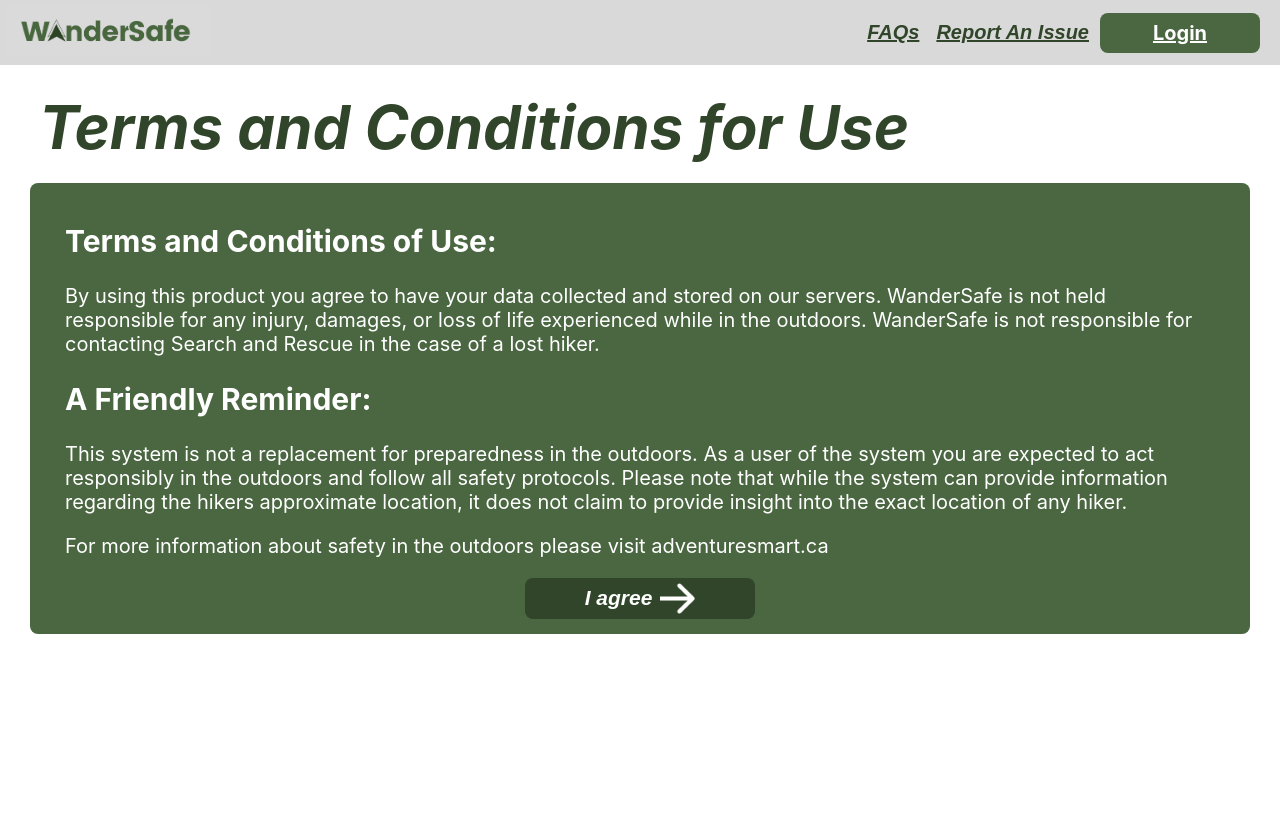
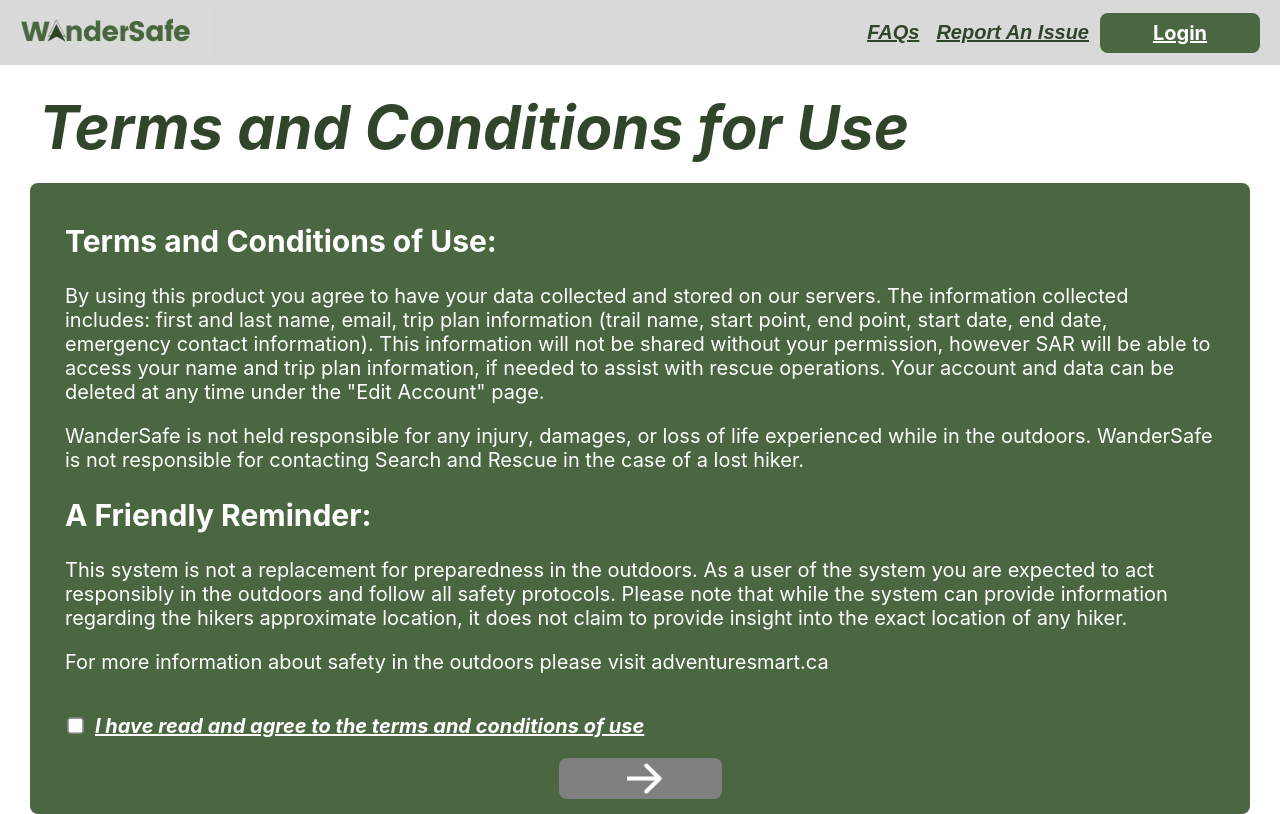
Before and after one commit to sarah-raisuddin/hiker-portal, a React (Create React App) app: page /terms-conditions in a window 1280 px wide. Built offline with nearby package versions, Linux system fonts and the light colour scheme.

Commit message:
terms and conditions text updated to include what info is collected from user, checkbox added for explicit consent

```diff
--- a/src/App.scss
+++ b/src/App.scss
@@ -129,7 +129,8 @@ button {
 }
 
 input,
-select {
+select,
+label {
   cursor: pointer;
 }
 
@@ -894,3 +895,21 @@ select {
     }
   }
 }
+
+.checkbox-container {
+  display: flex;
+  align-items: center;
+  gap: 10px;
+
+  p {
+    @include text-body-styles();
+    font-size: $default-font-size;
+    font-weight: bold;
+    font-style: italic;
+    text-decoration: underline;
+  }
+
+  input {
+    transform: scale(1.25);
+  }
+}
--- /dev/null
+++ b/src/base-components/checkbox.js
@@ -0,0 +1,12 @@
+import React from "react";
+
+function Checkbox({ label, isChecked, handleCheck }) {
+  return (
+    <label className="checkbox-container">
+      <input type="checkbox" checked={isChecked} onChange={handleCheck} />
+      <p>{label}</p>
+    </label>
+  );
+}
+
+export default Checkbox;
--- a/src/data/terms-data.js
+++ b/src/data/terms-data.js
@@ -1,8 +1,12 @@
-const termsText =
-{
+const termsText = {
   termsHeading: `Terms and Conditions of Use:`,
-  termsDescription: `By using this product you agree to have your data collected and stored on our servers.
-  WanderSafe is not held responsible for any injury, damages, or loss of life experienced while in the outdoors.
+  termsDescription1: `By using this product you agree to have your data collected and stored on our servers.
+  The information collected includes: first and last name, email, trip plan information
+  (trail name, start point, end point, start date, end date, emergency contact information).
+   This information will not be shared without your permission, however SAR will be able to access your name
+   and trip plan information, if needed to assist with rescue operations. Your account and data can be deleted at any time
+   under the "Edit Account" page.`,
+  termsDescription2: `WanderSafe is not held responsible for any injury, damages, or loss of life experienced while in the outdoors.
   WanderSafe is not responsible for contacting Search and Rescue in the case of a lost hiker.`,
   friendlyReminderHeading: `A Friendly Reminder:`,
   friendlyReminder1: `This system is not a replacement for preparedness in the outdoors. As a user
@@ -10,6 +14,6 @@ const termsText =
   Please note that while the system can provide information regarding the hikers approximate location,
   it does not claim to provide insight into the exact location of any hiker.`,
   friendlyReminder2: `For more information about safety in the outdoors please visit adventuresmart.ca`,
-}
+};
 
-export default termsText
+export default termsText;
--- a/src/pages/terms-conditions.js
+++ b/src/pages/terms-conditions.js
@@ -1,14 +1,20 @@
-import React from "react";
+import React, { useState } from "react";
 import PageHeader from "../base-components/page-header";
 import SubmissionButton from "../base-components/button";
 import termsText from "../data/terms-data.js";
 import { useNavigate } from "react-router-dom";
+import Checkbox from "../base-components/checkbox.js";
 
 function TermsAndConditions() {
   const navigateTo = useNavigate();
+  const [isChecked, setIsChecked] = useState(false);
 
   const handleSubmit = () => {
     navigateTo("/trips");
+  };
+
+  const handleCheck = () => {
+    setIsChecked(!isChecked);
   };
 
   return (
@@ -18,12 +24,22 @@ function TermsAndConditions() {
         <div className="terms-conditions-body">
           <div className="terms-text">
             <h2>{termsText.termsHeading}</h2>
-            <p>{termsText.termsDescription}</p>
+            <p>{termsText.termsDescription1}</p>
+            <p>{termsText.termsDescription2}</p>
             <h2>{termsText.friendlyReminderHeading}</h2>
             <p>{termsText.friendlyReminder1}</p>
             <p>{termsText.friendlyReminder2}</p>
           </div>
-          <SubmissionButton text={"I agree"} handleSubmit={handleSubmit} />
+          <Checkbox
+            label="I have read and agree to the terms and conditions of use"
+            isChecked={isChecked}
+            handleCheck={handleCheck}
+          />
+          <SubmissionButton
+            text=""
+            handleSubmit={handleSubmit}
+            inactive={!isChecked}
+          />
         </div>
       </div>
     </div>
```
